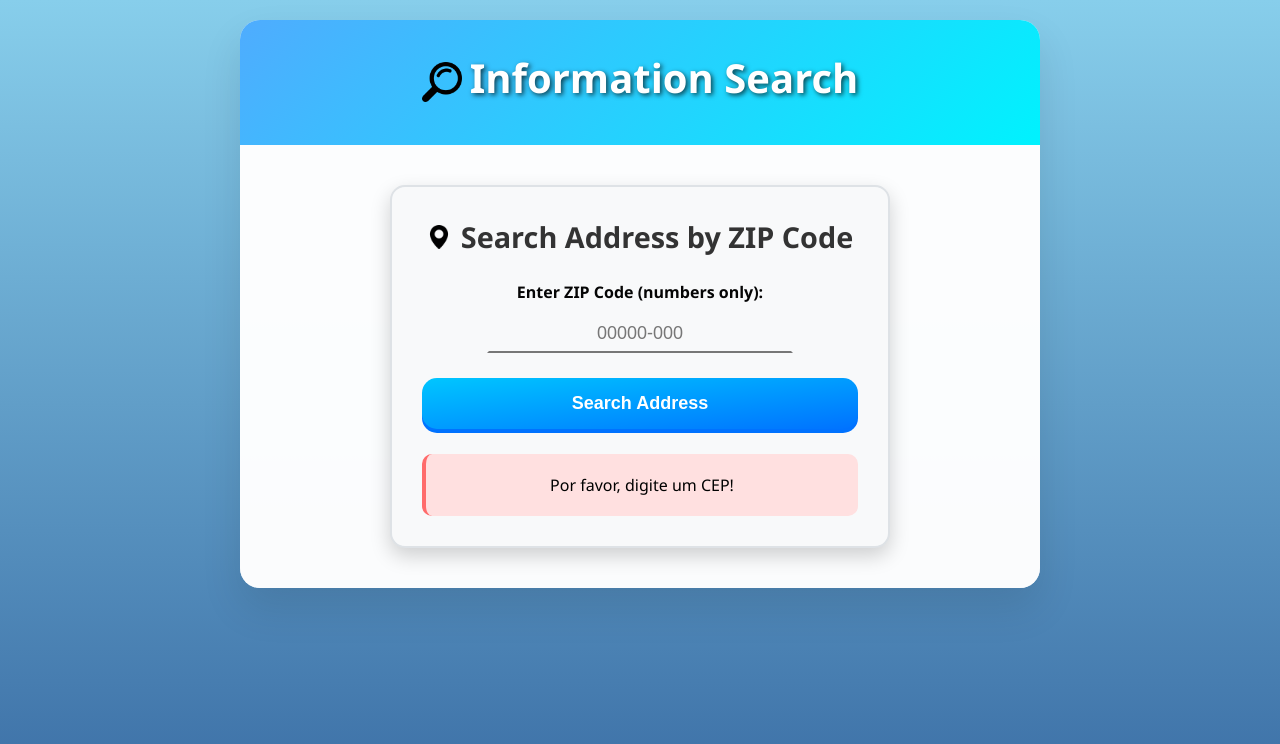
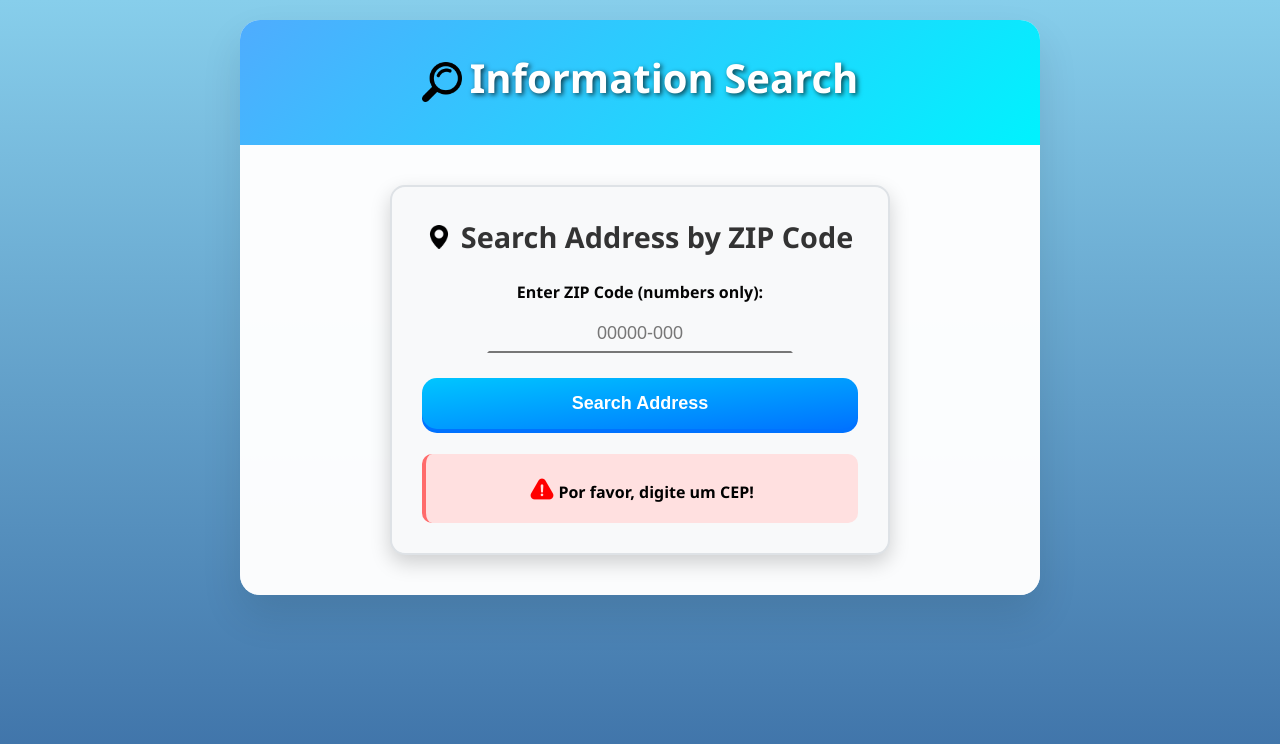
Before and after one commit to Guilherme150901/Projeto-cep, a React (Vite) app: page / in a window 1280 px wide. Both pictures are taken after typing "Sample" into the empty fields and a click on the button "Search Address". Shown: the top 744 px of the page. Built offline with nearby package versions, Linux system fonts and the light colour scheme.

Commit message:
update icon error

```diff
--- a/src/assets/icons/icons.ts
+++ b/src/assets/icons/icons.ts
@@ -7,6 +7,7 @@ import zipCodeIcon from "./zipCode.png";
 import checkedIcon from "./checked.png";
 import copyIcon from "./copy.png";
 import streetIcon from "./street.png";
+import alertIcon from "./alert.png";
 
 export const icons = {
   checked: checkedIcon,
@@ -18,4 +19,5 @@ export const icons = {
   zipCode: zipCodeIcon,
   copy: copyIcon,
   street: streetIcon,
+  alert: alertIcon,
 };
--- a/src/components/cepSearch.tsx
+++ b/src/components/cepSearch.tsx
@@ -105,7 +105,11 @@ export default function CepSearch() {
             </div>
           )}
 
-          {error && <div className="result erro">{error}</div>}
+          {error && (
+            <div className="result erro">
+              <img src={icons.alert} alt="icone de alerta" /> {error}
+            </div>
+          )}
 
           {resultCep && (
             <div className="result sucesso">
--- a/src/styles/style.css
+++ b/src/styles/style.css
@@ -184,6 +184,12 @@ input:hover {
 .result.erro {
   border-left-color: #ff6b6b;
   background: #ffe0e0;
+  font-weight: bold;
+}
+
+.result.erro img {
+  position: relative;
+  top: 3px;
 }
 
 .result.sucesso {
```
Also changed, not shown: src/assets/icons/alert.png (added).
